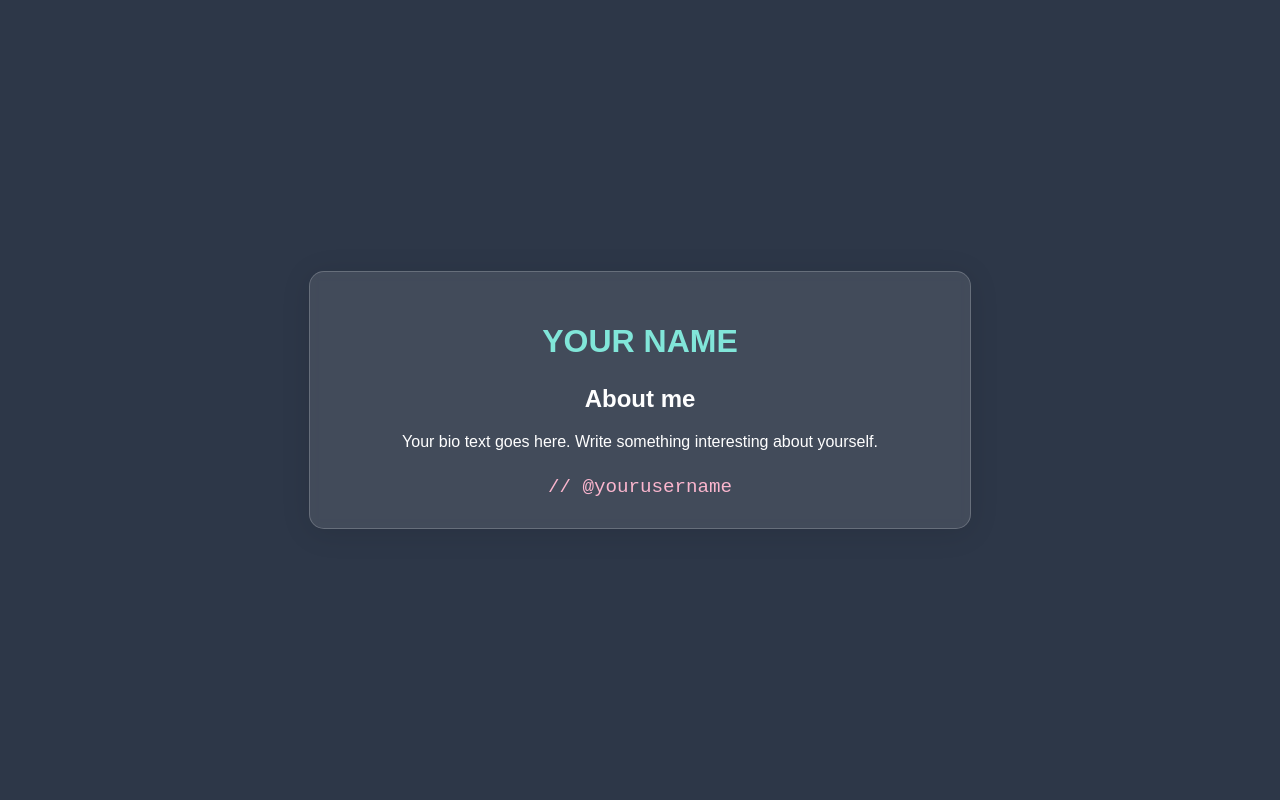
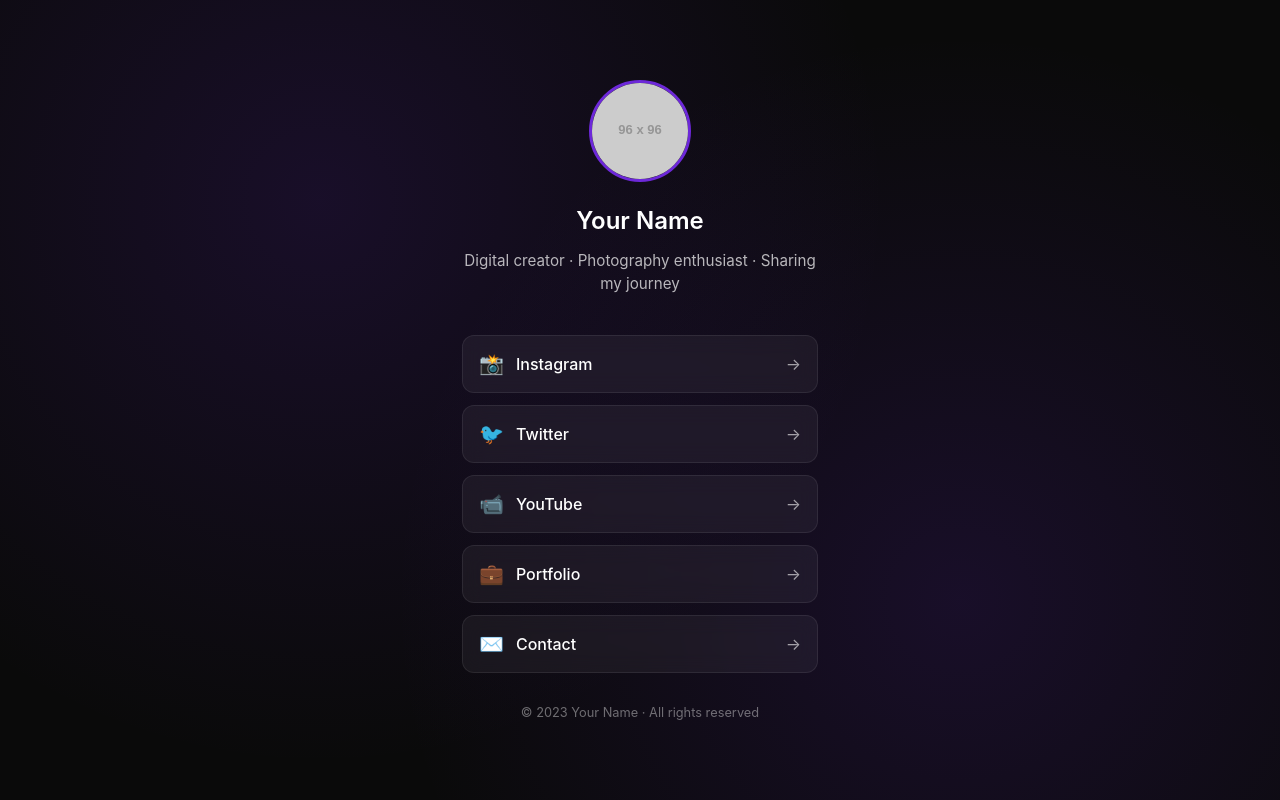
Before and after one commit to repact/roleika, a plain HTML site: page index.html in a window 1280 px wide. Drawn offline with Linux system fonts and the light colour scheme; placeholder pictures from the web are drawn by us.

Commit message:
Update index.html

```diff
--- a/index.html
+++ b/index.html
@@ -3,57 +3,155 @@
 <head>
     <meta charset="UTF-8">
     <meta name="viewport" content="width=device-width, initial-scale=1.0">
-    <title>Your Bio Page</title>
-    <!-- Embedded CSS to avoid file loading issues -->
+    <title>YourName | Links</title>
     <style>
+        :root {
+            --bg-color: #0a0a0a;
+            --text-color: #ffffff;
+            --accent-color: #6d28d9;
+            --card-bg: rgba(255, 255, 255, 0.05);
+            --font-main: 'Inter', -apple-system, BlinkMacSystemFont, sans-serif;
+        }
+
+        @import url('https://fonts.googleapis.com/css2?family=Inter:wght@400;500;600&display=swap');
+
         body {
             margin: 0;
             padding: 0;
-            font-family: 'Arial', sans-serif;
-            background-color: #2d3748;
-            color: white;
+            font-family: var(--font-main);
+            background-color: var(--bg-color);
+            color: var(--text-color);
             min-height: 100vh;
             display: flex;
+            flex-direction: column;
+            align-items: center;
             justify-content: center;
+            background-image:
+                radial-gradient(circle at 25% 25%, rgba(109, 40, 217, 0.15) 0%, transparent 50%),
+                radial-gradient(circle at 75% 75%, rgba(109, 40, 217, 0.15) 0%, transparent 50%);
+        }
+
+        .container {
+            width: 100%;
+            max-width: 420px;
+            padding: 2rem;
+            box-sizing: border-box;
+        }
+
+        .profile-card {
+            text-align: center;
+            margin-bottom: 2.5rem;
+        }
+
+        .avatar {
+            width: 96px;
+            height: 96px;
+            border-radius: 50%;
+            object-fit: cover;
+            border: 3px solid var(--accent-color);
+            margin-bottom: 1.25rem;
+        }
+
+        h1 {
+            font-size: 1.5rem;
+            font-weight: 600;
+            margin: 0 0 0.5rem 0;
+        }
+
+        .bio {
+            color: rgba(255, 255, 255, 0.7);
+            font-size: 0.95rem;
+            line-height: 1.5;
+            margin-bottom: 1.5rem;
+        }
+
+        .links {
+            display: flex;
+            flex-direction: column;
+            gap: 0.75rem;
+        }
+
+        .link-item {
+            background: var(--card-bg);
+            backdrop-filter: blur(10px);
+            border-radius: 12px;
+            padding: 1rem;
+            text-decoration: none;
+            color: var(--text-color);
+            display: flex;
             align-items: center;
+            transition: all 0.2s ease;
+            border: 1px solid rgba(255, 255, 255, 0.08);
         }
-        .container {
-            width: 90%;
-            max-width: 600px;
-            background: rgba(255, 255, 255, 0.1);
-            border-radius: 15px;
-            padding: 30px;
-            box-shadow: 0 4px 30px rgba(0, 0, 0, 0.1);
-            backdrop-filter: blur(5px);
-            border: 1px solid rgba(255, 255, 255, 0.2);
+
+        .link-item:hover {
+            background: rgba(109, 40, 217, 0.15);
+            border-color: var(--accent-color);
+            transform: translateY(-2px);
+        }
+
+        .link-icon {
+            margin-right: 12px;
+            font-size: 1.25rem;
+        }
+
+        .link-text {
+            flex-grow: 1;
+            text-align: left;
+            font-weight: 500;
+        }
+
+        .link-arrow {
+            opacity: 0.6;
+        }
+
+        footer {
+            margin-top: 2rem;
+            font-size: 0.8rem;
+            color: rgba(255, 255, 255, 0.4);
             text-align: center;
-        }
-        h1 {
-            color: #81e6d9;
-            margin-bottom: 20px;
-        }
-        .about-section {
-            margin: 25px 0;
-        }
-        .social-link {
-            color: #fbb6ce;
-            font-family: monospace;
-            font-size: 1.2rem;
         }
     </style>
 </head>
 <body>
     <div class="container">
-        <h1>YOUR NAME</h1>
-
-        <div class="about-section">
-            <h2>About me</h2>
-            <p>Your bio text goes here. Write something interesting about yourself.</p>
+        <div class="profile-card">
+            <img src="https://via.placeholder.com/96" alt="Profile" class="avatar">
+            <h1>Your Name</h1>
+            <p class="bio">Digital creator · Photography enthusiast · Sharing my journey</p>
         </div>
 
-        <div class="social-link">
-            // @yourusername
+        <div class="links">
+            <a href="#" class="link-item">
+                <span class="link-icon">📸</span>
+                <span class="link-text">Instagram</span>
+                <span class="link-arrow">→</span>
+            </a>
+            <a href="#" class="link-item">
+                <span class="link-icon">🐦</span>
+                <span class="link-text">Twitter</span>
+                <span class="link-arrow">→</span>
+            </a>
+            <a href="#" class="link-item">
+                <span class="link-icon">📹</span>
+                <span class="link-text">YouTube</span>
+                <span class="link-arrow">→</span>
+            </a>
+            <a href="#" class="link-item">
+                <span class="link-icon">💼</span>
+                <span class="link-text">Portfolio</span>
+                <span class="link-arrow">→</span>
+            </a>
+            <a href="#" class="link-item">
+                <span class="link-icon">✉️</span>
+                <span class="link-text">Contact</span>
+                <span class="link-arrow">→</span>
+            </a>
         </div>
+
+        <footer>
+            © 2023 Your Name · All rights reserved
+        </footer>
     </div>
 </body>
 </html>
```
